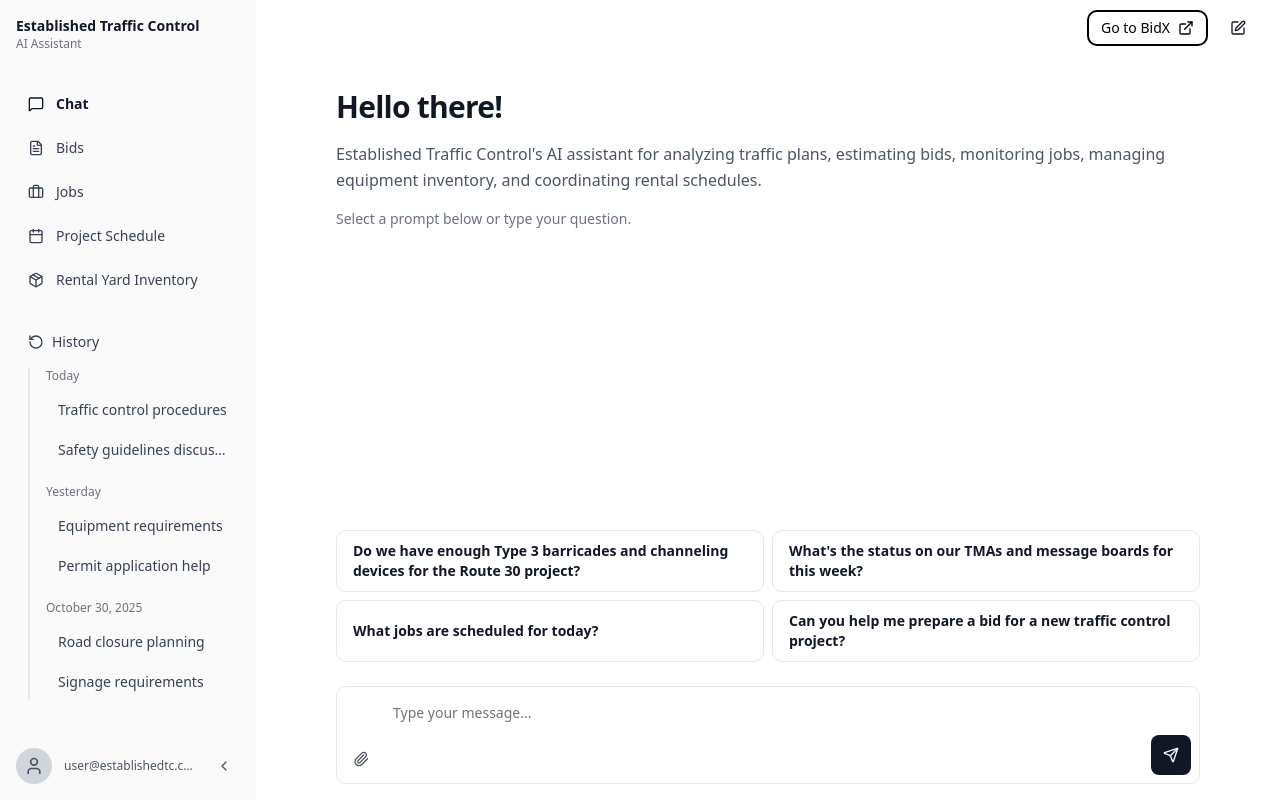
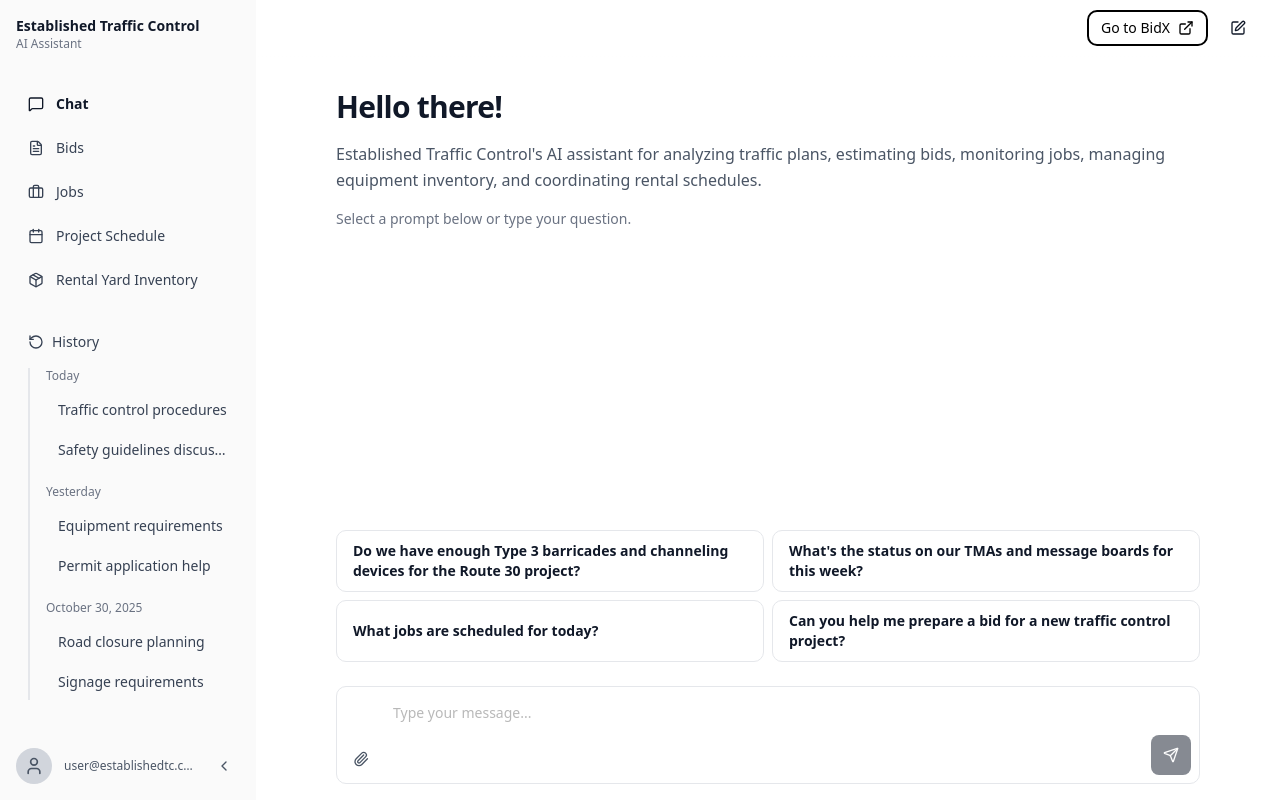
Before and after one commit to Sweetwater-IT/etc-chat, a Next.js app: page / in a window 1280 px wide. Built offline with nearby package versions, Linux system fonts and the light colour scheme.

Commit message:
Update chat-interface.tsx

```diff
--- a/components/chat-interface.tsx
+++ b/components/chat-interface.tsx
@@ -330,7 +330,7 @@ export default function ChatInterface() {
                         )}
                       </div>
                     ))}
-                    {status === "in_progress" && (
+                    {status === 1 && (
                       <div className="flex gap-3">
                         <div className="flex h-8 w-8 shrink-0 items-center justify-center rounded-lg bg-gray-900">
                           <Sparkles className="h-4 w-4 text-white" />
@@ -428,14 +428,14 @@ export default function ChatInterface() {
                       className="min-h-[80px] max-h-[200px] flex-1 resize-none border-0 bg-transparent p-2 text-gray-900 focus-visible:ring-0 focus-visible:ring-offset-0"
                       onKeyDown={handleKeyDown}
                       onInput={handleInput}
-                      disabled={status === "in_progress"}
+                      disabled={status !== 0}
                       rows={1}
                     />
                     <Button
                       type="submit"
                       size="icon"
                       className="h-10 w-10 shrink-0 bg-gray-900 hover:bg-gray-800"
-                      disabled={status === "in_progress"}
+                      disabled={status !== 0}
                     >
                       <Send className="h-4 w-4" />
                       <span className="sr-only">Send message</span>
```
